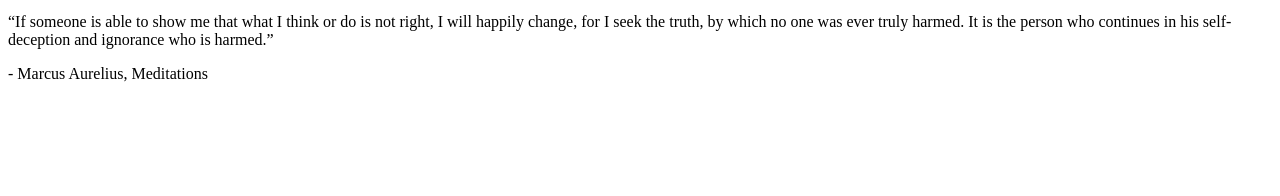
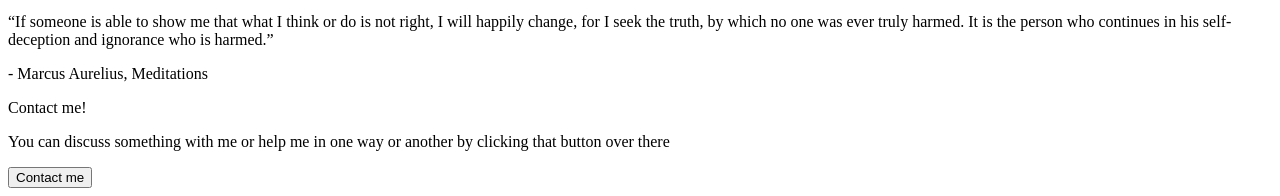
Before and after one commit to Pavlukan/odin-landing-page, a plain HTML site: page index.html in a window 1280 px wide. Shown: the part 946-1142 px from the top of the page. Before the commit the page ends 1045 px from the top, so only its background shows below. Drawn offline with Linux system fonts and the light colour scheme.

Commit message:
Set up call-to-action section

```diff
--- a/index.html
+++ b/index.html
@@ -54,6 +54,11 @@
         by which no one was ever truly harmed. It is the person who continues in his self-deception and ignorance who is harmed.”
         <p>- Marcus Aurelius, Meditations</p>
     </div>
+    <div class="call-to-action">
+        Contact me!
+        <p>You can discuss something with me or help me in one way or another by clicking that button over there</p>
+        <button>Contact me</button>
+    </div>
 
 </body>
 </html>
```
